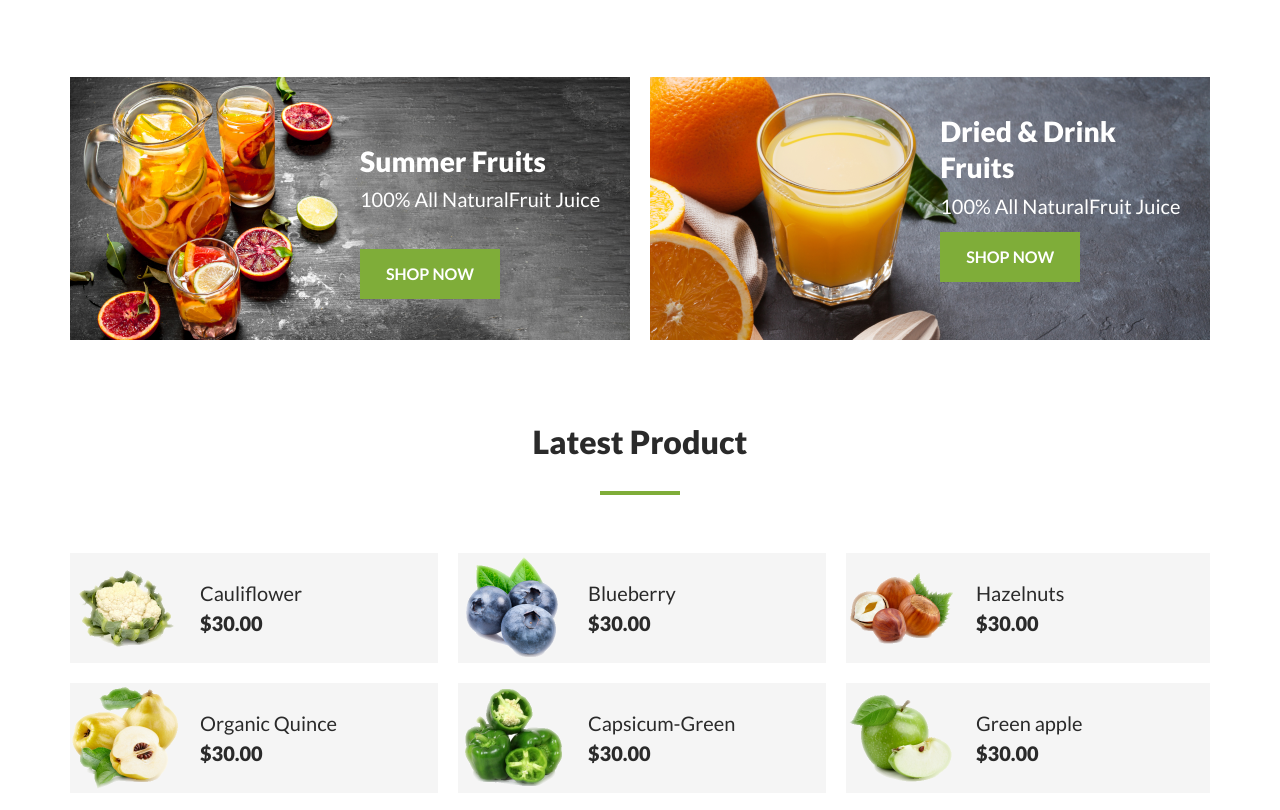
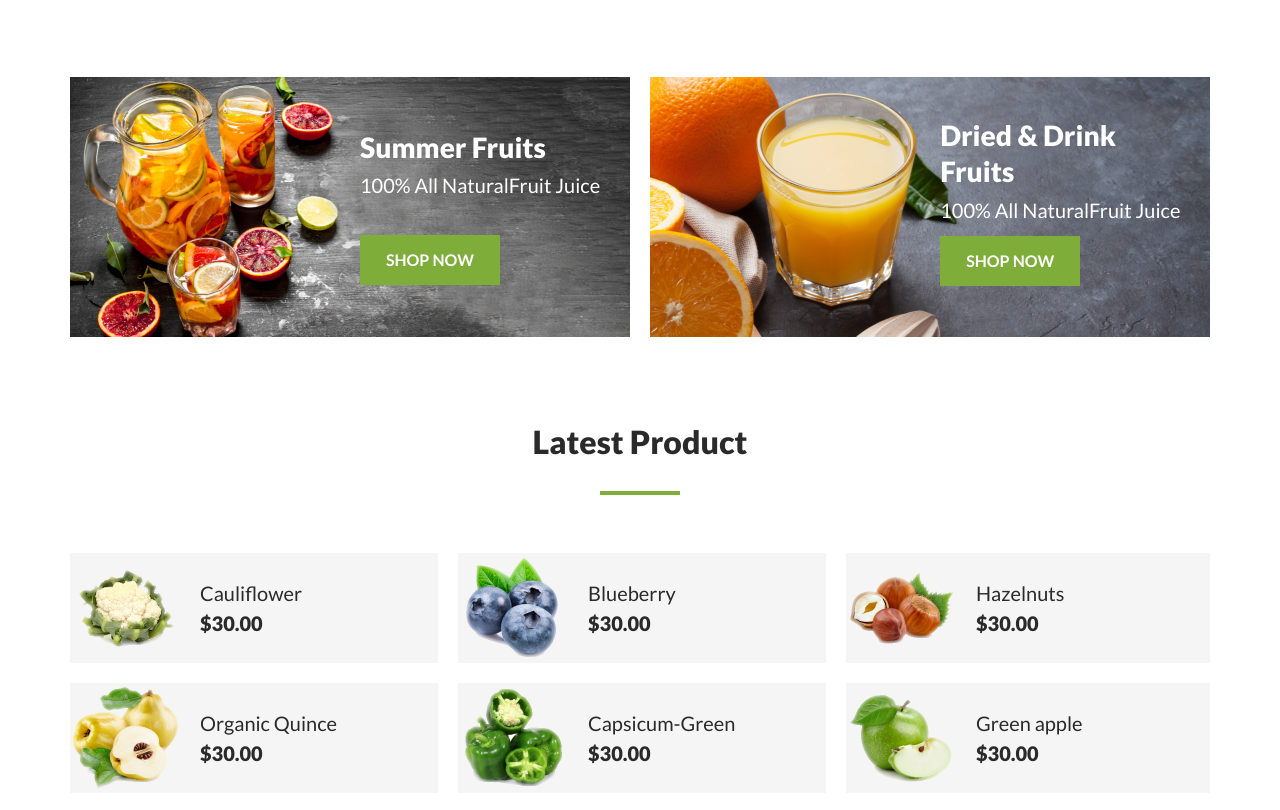
Before and after one commit to anvar2705/fruits-and-vegetables-store, a website: page index.html in a window 1280 px wide. Shown: the part 931-1741 px from the top of the page. Drawn offline with nearby package versions, Linux system fonts and the light colour scheme.

Commit message:
before latest adaptive

```diff
--- a/index.html
+++ b/index.html
@@ -25,7 +25,7 @@
     <!-- /SWIPER SLIDER -->
     <title>Document</title>
 </head>
-<body>
+<header>
     <!-- header -->
     <section class="section-outer section-header">
         <section class="section-inner">
@@ -94,7 +94,8 @@
         </section>
     </section>
     <!-- /header -->
-
+</header>
+<body>
 <!-- navbar -->
 <section class="section-outer section-navbar">
     <section class="section-inner">
@@ -229,15 +230,11 @@
 <section class="section-outer section-drinks">
     <section class="section-inner">
         <div class="section-drinks__item section-drinks__item_1">
-            <img src="./assets/images/drinks/image-1.png" alt="drinks"
-                 class="section-drinks__image">
             <div class="section-drinks__title">Summer Fruits</div>
             <div class="section-drinks__subtitle">100% All NaturalFruit Juice</div>
             <div class="section-drinks__button button-main">shop now</div>
         </div>
         <div class="section-drinks__item section-drinks__item_2">
-            <img src="./assets/images/drinks/image-2.png" alt="drinks"
-                 class="section-drinks__image">
             <div class="section-drinks__title">Dried & Drink<br>Fruits</div>
             <div class="section-drinks__subtitle section-drinks__subtitle_2">100% All NaturalFruit Juice</div>
             <div class="section-drinks__button button-main">shop now</div>
@@ -536,7 +533,8 @@
                     <img src="./assets/images/blog/1.png" alt="blog image">
                 </div>
                 <div class="section-blog__item-info">
-                    <img src="./assets/images/blog/date.svg" alt="date" class="section-blog__item-icon">
+                    <img src="./assets/images/blog/date.svg" alt="date"
+                         class="section-blog__item-icon">
                     <span class="section-blog__item-text">May 4,2021</span>
                     <img src="./assets/images/blog/comment.svg" alt="comment"
                          class="section-blog__item-icon section-blog__item-icon_comment">
@@ -556,7 +554,8 @@
                     <img src="./assets/images/blog/2.png" alt="blog image">
                 </div>
                 <div class="section-blog__item-info">
-                    <img src="./assets/images/blog/date.svg" alt="date" class="section-blog__item-icon">
+                    <img src="./assets/images/blog/date.svg" alt="date"
+                         class="section-blog__item-icon">
                     <span class="section-blog__item-text">May 4,2021</span>
                     <img src="./assets/images/blog/comment.svg" alt="comment"
                          class="section-blog__item-icon section-blog__item-icon_comment">
@@ -577,7 +576,8 @@
                     <img src="./assets/images/blog/3.png" alt="blog image">
                 </div>
                 <div class="section-blog__item-info">
-                    <img src="./assets/images/blog/date.svg" alt="date" class="section-blog__item-icon">
+                    <img src="./assets/images/blog/date.svg" alt="date"
+                         class="section-blog__item-icon">
                     <span class="section-blog__item-text">May 4,2021</span>
                     <img src="./assets/images/blog/comment.svg" alt="comment"
                          class="section-blog__item-icon section-blog__item-icon_comment">
--- a/scss/style.scss
+++ b/scss/style.scss
@@ -73,6 +73,7 @@ html {
 body {
   @include font-main;
   color: $color-text-main;
+  padding-top: $base*12;
 }
 
 input:focus,
@@ -197,18 +198,27 @@ button:focus {
 
 // === HEADER ===
 .section-header {
-  height: $base*12;
 
+  position: fixed;
+  top: 0;
+  left: 0;
+  z-index: 20;
+
+  margin: 0 auto;
+  width: 100%;
   background-color: $color-header;
-  color: $color-white;
-
-  font-size: rem($base*3);
-  line-height: $base*3.5;
 
   .section-inner {
-    height: 100%;
     display: flex;
     align-items: center;
+
+    height: $base*12;
+
+    background-color: $color-header;
+    color: $color-white;
+
+    font-size: rem($base*3);
+    line-height: $base*3.5;
 
     @media (max-width: $screen-s-max) {
       justify-content: space-between;
@@ -891,19 +901,51 @@ button:focus {
     position: absolute;
     top: 0;
     left: 0;
-    max-width: 100%;
-    z-index: -1;
+
+    z-index: 5;
+
+    img {
+      max-width: 100%;
+    }
+
+    &:hover {
+      opacity: .7;
+      transition: .4s;
+    }
 
   }
 
   &__item {
     flex: 0 0 49.1%;
+    height: $base*65;
 
     padding-left: $base*72.5;
 
     position: relative;
+    transition-duration: .4s;
 
-    transition: .4s;
+    cursor: pointer;
+
+    &:after {
+      content: "";
+      width: 100%;
+      height: 100%;
+      position: absolute;
+      top: 0;
+      left: 0;
+      background-color: $color-black;
+      opacity: 0;
+
+      transition-duration: .4s;
+    }
+    &:hover:after {
+      opacity: .3;
+      transition-duration: .4s;
+    }
+
+
+
+
 
     @media (max-width: $screen-l-max) {
       padding-left: $base*57.5;
@@ -918,15 +960,12 @@ button:focus {
       padding-left: $base*37;
     }
 
-    &:hover {
-      background-color: rgba(0, 0, 0, .3);
-      transition: .4s;
-    }
+
 
     &_1 {
-      //background: url("../assets/images/drinks/image-1.png");
+      background: url("../assets/images/drinks/image-1.png");
       background-size: cover;
-      padding-top: $base*16.5;
+      padding-top: $base*13;
 
       margin-right: 1.8%;
 
@@ -946,9 +985,9 @@ button:focus {
     }
 
     &_2 {
-      //background: url("../assets/images/drinks/image-2.png");
+      background: url("../assets/images/drinks/image-2.png");
       background-size: cover;
-      padding-top: $base*9;
+      padding-top: $base*10;
 
       @media (max-width: $screen-l-max) {
         padding-top: $base*6;
@@ -967,6 +1006,9 @@ button:focus {
     font-size: rem($base*7);
     line-height: 1.3em;
 
+    position: relative;
+    z-index: 10;
+
     @media (min-width: $screen-m) and (max-width: $screen-m-max) {
       font-size: rem($base*5);
     }
@@ -980,6 +1022,9 @@ button:focus {
     font-size: rem($base*5);
     line-height: 2em;
     padding-bottom: $base*7.5;
+
+    position: relative;
+    z-index: 10;
 
     @media (max-width: $screen-l-max) {
       font-size: rem($base*4);
@@ -1001,6 +1046,9 @@ button:focus {
   &__button {
     width: $base*35;
     height: $base*12.5;
+
+    position: relative;
+    z-index: 10;
 
     @media (min-width: $screen-m) and (max-width: $screen-m-max) {
       width: $base*35;
```
Also changed, not shown: css/style.css. Lines whose indentation alone changed are shown as unchanged.
